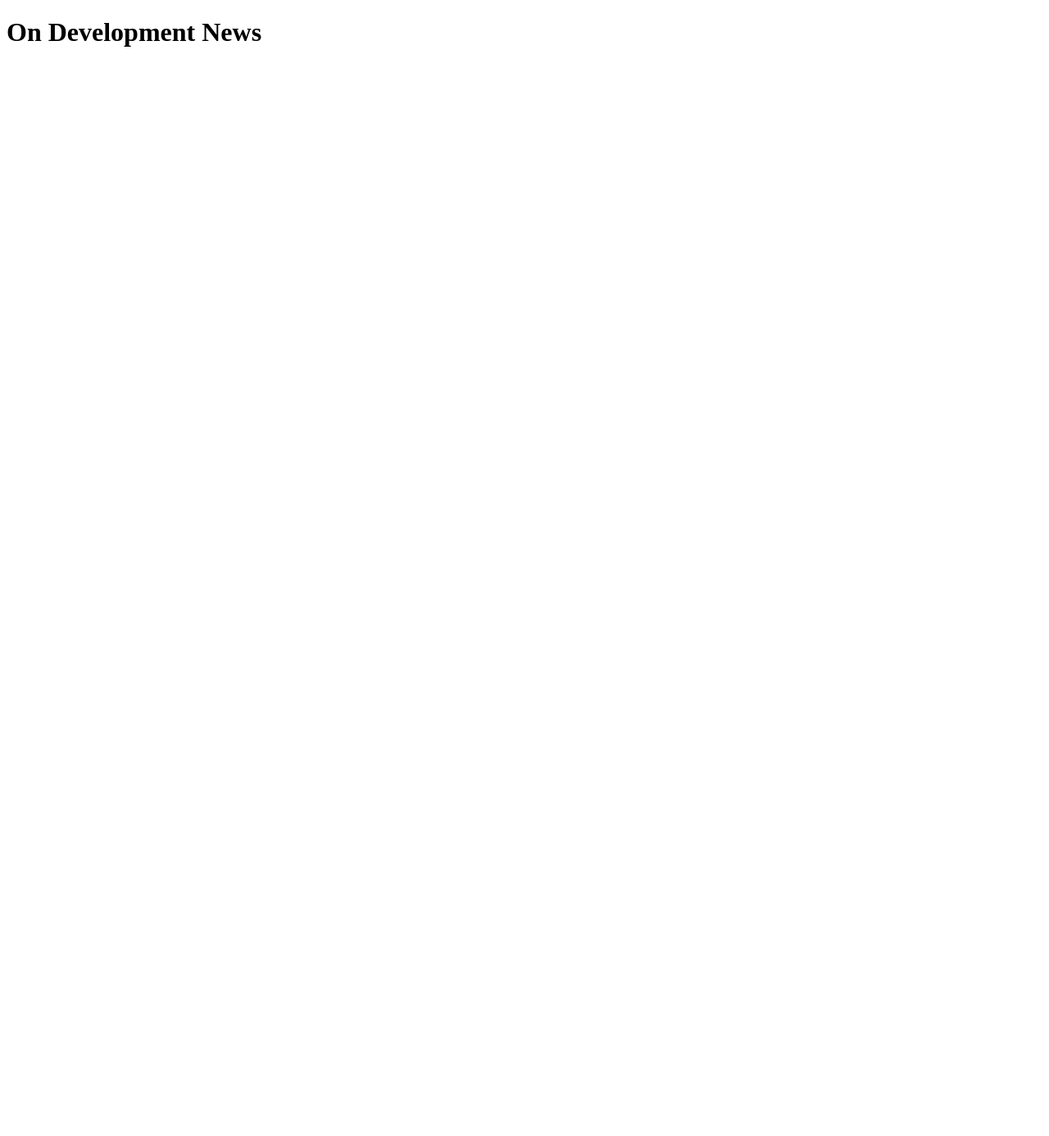
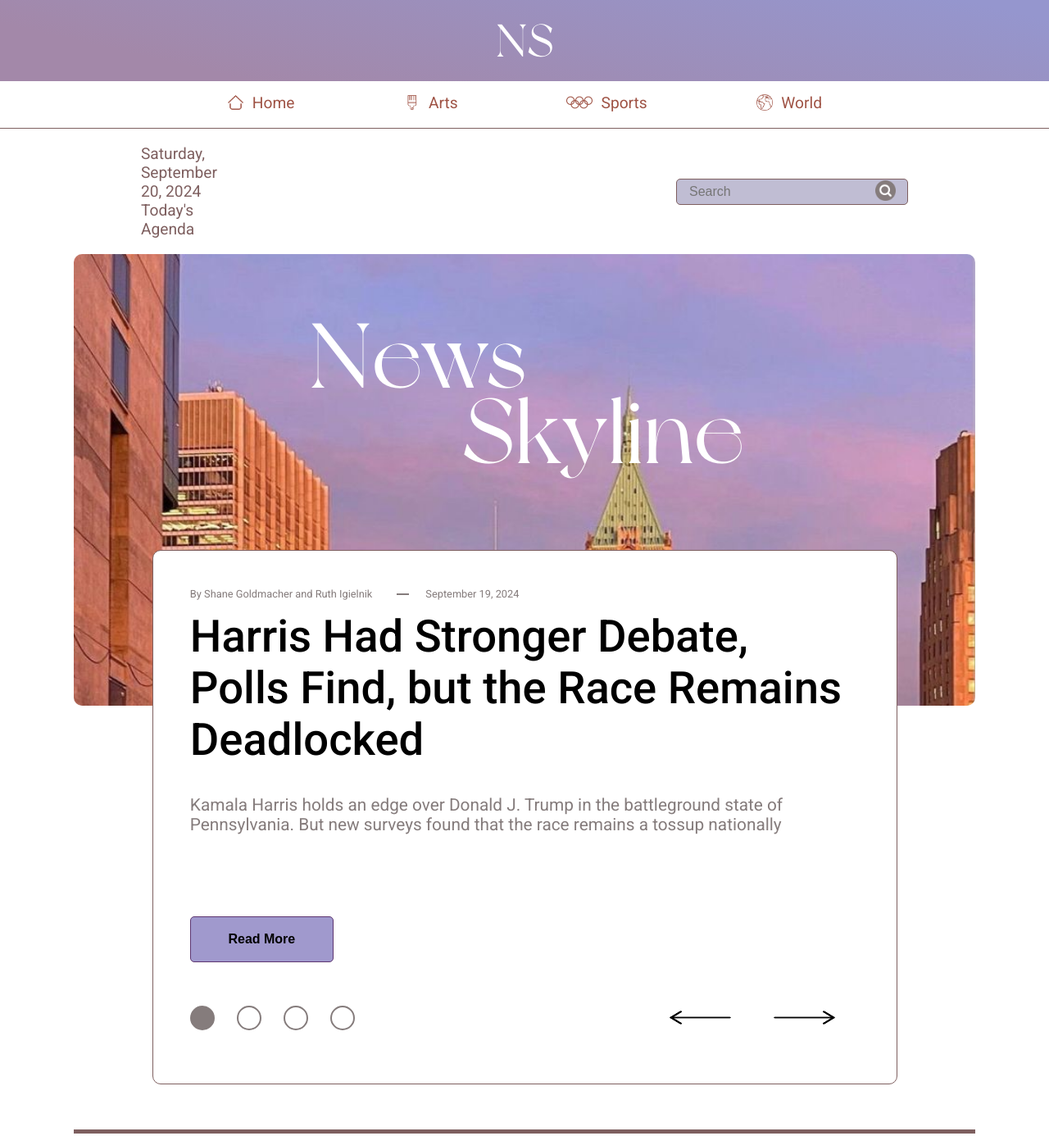
Before and after one commit to Haimonmon/news-skyline, a plain HTML site: page index.html in a window 1280 px wide. Shown: the whole page at 82% size. Before the commit the page ends 800 px from the top, so only its background shows below. Drawn offline with Linux system fonts and the light colour scheme; no server answers.

Commit message:
Working on Home Page

```diff
--- a/fetchData.js
+++ b/fetchData.js
@@ -1,32 +1,84 @@
+
+let fetchedData = {}
+
+// let apiURL = [
+//     "https://api.nytimes.com/svc/topstories/v2/idk.json?api-key=<api-key>",
+//     "https://api.nytimes.com/svc/topstories/v2/idk.json?api-key=<api-key>",
+//     "https://api.nytimes.com/svc/topstories/v2/idk.json?api-key=<api-key>",
+//     "https://api.nytimes.com/svc/topstories/v2/idk.json?api-key=<api-key>"
+// ]
 
 
 /**
- *  TODO: Dont Forget to Change this to original url once youre finished or in presentation day
- *  * Original Link:
- *  * const apiKey = '<api-key>'
- *  * const url = `<api-link>`
+ * ? Fetch all data at once for reuse , i come up for this to solve requesting again and again to their api
+ *
+ * ? their api btw is 5 request per minute if i remember it right.
+ *
+ * ? So on each page's of my site we will reuse and reuse the previous fetched files from the local ` fetchedData ` object
+ *
+ * TODO: Dont Forget to Change this to original url once youre finished or in presentation day
+ * * Original Link:
+ * * const fetchedData = {} // The Local storage
+ * * const apiUrl = []
  */
+const fetchAllData = async () => {
+    try {
+        const response = await Promise.all(apiURL.map(url => fetch(url)))
 
-const fetchData = async (filePath) => {
-    try {
-        const notPermanentData = await fetch(filePath);
-        const data = await notPermanentData.json()
+        // Get api json :)
+        const dataArray = await Promise.all(response.map(data => data.json()))
 
-        if (data.status === 'OK') {
-            data.results.forEach(newsPosts => {
-                const newsPostTitle = newsPosts.title;
-                console.log(newsPostTitle)
-            });
-        } else {
-            console.log('Response didnt meet ERROR')
+        fetchedData = {
+            homePageData: dataArray[0],
+            sportsPageData: dataArray[1],
+            artsPageData: dataArray[2],
+            worldPageData: dataArray[3]
         }
+
+        console.log(fetchedData)
     } catch(error) {
         console.log(`Failed to fetch, Check your apiKey bro. ${error}`)
     }
 }
 
+
+/**
+ * ! For Temporarily
+ */
+const fetchData = async (filePath) => {
+    try {
+        const response = await fetch(filePath);
+        const data = await response.json();
+
+        if (data.status === 'OK') {
+            data.results.forEach(newsPosts => {
+                const newsPostTitle = newsPosts.title;
+                console.log(newsPostTitle);
+            });
+        } else {
+            console.log('Response didnt meet ERROR');
+        }
+    } catch(error) {
+        console.log(`Failed to fetch, Check your apiKey bro. ${error}`);
+    }
+}
+
+/**
+ * For Search Bar Functionality
+ */
+const enableSearchBarFunctionality = () => {
+    const searchInput = document.getElementById('search-input');
+    const searchButton = document.getElementById('search-btn');
+
+    searchButton.addEventListener('click', () => {
+        const searchValue = searchInput.value;
+
+        console.log(searchValue);
+    })
+}
 const filePafh = './example-api-data.json';
 
-fetchData(filePafh)
+fetchData(filePafh);
+enableSearchBarFunctionality()
 
 // * Run this with html to see on console
--- a/index.html
+++ b/index.html
@@ -3,10 +3,98 @@
 <head>
     <meta charset="UTF-8">
     <meta name="viewport" content="width=device-width, initial-scale=1.0">
+    <link rel="preconnect" href="https://fonts.googleapis.com">
+    <link rel="preconnect" href="https://fonts.gstatic.com" crossorigin>
+    <link href="https://fonts.googleapis.com/css2?family=Roboto:ital,wght@0,100;0,300;0,400;0,500;0,700;0,900;1,100;1,300;1,400;1,500;1,700;1,900&display=swap" rel="stylesheet">
+    <link rel="stylesheet" href="style.css">
     <title>Document</title>
 </head>
 <body>
-    <h1>On Development News</h1>
+    <nav>
+        <div class="logo"> NS </div>
+        <div class="button-nav-container">
+
+            <div id="home-button" class="nav-button">
+                <img src="./assets/navigation-icons/ICON-Home-0001.png" alt="">
+                <p>Home</p>
+            </div>
+
+            <div id="arts-button" class="nav-button">
+                <img src="./assets/navigation-icons/ICON-Arts-0002.png" alt="">
+                <p>Arts</p>
+            </div>
+
+            <div id="sports-button" class="nav-button">
+                <img src="./assets/navigation-icons/ICON-Sports-0003.png" alt="">
+                <p>Sports</p>
+            </div>
+
+            <div id="world-button" class="nav-button">
+                <img src="./assets/navigation-icons/ICON-Worldwide-0004.png" alt="">
+                <p>World</p>
+            </div>
+        </div>
+        <div class="second-nav-container">
+            <div class="date-today-container">
+                <p>Saturday, September 20, 2024 <br> Today's Agenda</p>
+            </div>
+
+            <div class="search-bar-container">
+                <button id="search-btn">
+                    <img src="./assets/navigation-icons/ICON-Searchbar-0005.png" alt="">
+                </button>
+                <input type="text" id="search-input" placeholder="Search">
+            </div>
+        </div>
+    </nav>
+    <header>
+
+        <!-- TODO: this will be applied by javascript, temporarily data for a while 👌 -->
+        <div class="header-container">
+            <div class="page-header-img">
+                <img src="./assets/image/IMG-Header-Page-0001.jpg" alt="">
+                <h1 id="page-name">News</h1>
+                <h1 id="skyline">Skyline</h1>
+            </div>
+            <div class="top-news-container">
+                <div class="author">
+                    <p id="publisher">By Shane Goldmacher and Ruth Igielnik</p>
+                    <hr>
+                    <p id="date-published">September 19, 2024</p>
+                </div>
+
+                <div class="news-title">
+                    <h1>Harris Had Stronger Debate, Polls Find, but the Race Remains Deadlocked</h1>
+                </div>
+
+                <div class="news-abstract">
+                    <p>Kamala Harris holds an edge over Donald J. Trump in the battleground state of Pennsylvania. But new surveys found that the race remains a tossup nationally</p>
+                </div>
+
+                <div class="read-more-btn">
+                    <button>Read More</button>
+                </div>
+
+                <div class="carousel-nav">
+                    <div class="circle-nav">
+                        <div id="cnav-btn1" class="circle"></div>
+                        <div id="cnav-btn2" class="circle"></div>
+                        <div id="cnav-btn3" class="circle"></div>
+                        <div id="cnav-btn4" class="circle"></div>
+                    </div>
+
+                    <div class="arrow-nav">
+                        <img id="previous-arrow" src="./assets/navigation-icons/ICON-Arrow-0006.png" alt="">
+                        <img id="forward-arrow" src="./assets/navigation-icons/ICON-Arrow-0006.png" alt="">
+                    </div>
+                </div>
+            </div>
+        </div>
+    </header>
+    <hr>
+    <article>
+
+    </article>
     <script src="fetchData.js"></script>
 </body>
 </html>
--- /dev/null
+++ b/style.css
@@ -0,0 +1,289 @@
+@font-face {
+    font-family: 'NewYork';
+    src: url(assets/font/newyork/NewYork\ PERSONAL\ USE.otf);
+}
+
+:root {
+ --margin-left-right: 15rem;
+}
+
+body {
+    font-family: "Roboto",sans-serif;
+    margin: 0 auto;
+}
+
+.logo {
+    font-family: 'NewYork';
+    text-align: center;
+    background: rgb(149,150,206);
+    background: linear-gradient(193deg, rgba(149,150,206,1) 6%, rgba(163,136,169,1) 82%);
+    font-size: 3.5rem;
+    padding: 15px;
+    color: white;
+}
+
+.button-nav-container {
+    display: flex;
+    justify-content: center;
+    align-items: center;
+    gap: 8.3rem;
+    border-bottom: 1px solid #7E5F5F;
+    padding: 10px;
+}
+
+.nav-button img {
+    height: 1.3rem;
+}
+
+#sports-button img {
+    height: 2rem;
+    width: 1,5rem;
+}
+
+.nav-button p {
+    font-size: 1.2rem;
+    margin: 0;
+    color: #9F5345;
+    transition: color 0.3s ease;
+}
+
+.nav-button {
+    cursor: pointer;
+    margin: 0;
+    position: relative;
+    padding-bottom: 5px;
+    display: flex;
+    justify-content: center;
+    align-items: center;
+    gap: 10px;
+}
+
+/* Navigation underline hover */
+.nav-button::after {
+    content: '';
+    position: absolute;
+    left: 0;
+    bottom: 0;
+    width: 0;
+    height: 2px;
+    background-color: #9F5345;
+    transition: width 0.3s ease;
+}
+
+.nav-button:hover::after {
+    width: 100%;
+}
+
+.second-nav-container {
+    display: flex;
+    align-items: center;
+    justify-content: center;
+    gap: 35rem;
+    font-size: 1.2rem;
+    color: #7E5F5F;
+    margin-left: var(--margin-left-right);
+    margin-right: var(--margin-left-right);
+}
+
+.search-bar-container input[type=text] {
+    width: 260px;
+    padding: 6px;
+    font-size: 1rem;
+    border-radius: 5px;
+    padding-left: 15px;
+    border: 1px solid #7E5F5F;
+    background-color: #C0BDD3;
+    outline: none;
+    color: #513f3f;
+}
+
+.search-bar-container {
+    position: relative;
+}
+
+#search-btn {
+    position: absolute;
+    border: none;
+    padding: 0;
+    right: 15px;
+    background: none;
+    top: 52%;
+    transform: translateY(-50%);
+    cursor: pointer;
+}
+
+.search-bar-container img {
+    width: 25px;
+}
+
+.header-container {
+    position: relative;
+    display: flex;
+    align-items: center;
+    justify-content: center;
+    flex-direction: column;
+}
+
+header {
+    height: 1060px;
+}
+
+.page-header-img {
+    position: relative;
+    width: 100%;
+    max-width: 1100px;
+}
+
+.page-header-img img{
+    width: 100%;
+    height: 551px;
+    object-fit: cover;
+    object-position: 0 4%;
+    border-radius: 10px;
+}
+
+#page-name,
+#skyline {
+    font-family: 'NewYork';
+    position: absolute;
+    font-size: 7rem;
+    color: white;
+    font-weight: 100;
+}
+
+#page-name {
+    top: 10%;
+    left: 26%;
+    right: 15%;
+    margin: 0;
+    height: 0;
+}
+
+#skyline {
+    top: 13%;
+    left: 43%;
+}
+
+.top-news-container {
+    top: 65%;
+    position: absolute;
+    width: 100%;
+    max-width: 907px;
+    height: 650px;
+    background-color: white;
+    border: 1px solid #7E5F5F;
+    border-radius: 10px;
+}
+
+hr {
+    max-width: 1100px;
+    height: 5px;
+    background-color: #7E5F5F;
+    border: none;
+}
+
+
+.author {
+    margin-top: 5%;
+    margin-left: 5%;
+    color: #857C7C;
+    display: flex;
+    align-items: center;
+    font-size: .8rem;
+}
+
+.author p {
+    margin: 0;
+}
+
+.author hr {
+    height: 1.5px;
+    width: 15px;
+    margin-left: 30px;
+    margin-right: 20px;
+    background-color: #857C7C;
+}
+
+.news-title {
+    margin-left: 5%;
+    margin-right: 6%;
+    font-size: 1.7rem;
+}
+
+.news-title h1 {
+    margin-top: 1.5%;
+    font-weight: 500;
+}
+
+.news-abstract {
+    margin-left: 5%;
+    margin-right: 8%;
+    font-size: 1.3rem;
+}
+
+.news-abstract p {
+    margin-top: 0;
+    color: #857C7C;
+}
+
+.read-more-btn {
+    margin-top: 100px;
+    margin-left: 5%;
+}
+
+.read-more-btn button {
+    height: 56px;
+    width: 175px;
+    background-color: #A099CD;
+    border: 1px solid #5D3570;
+    border-radius: 5px;
+    font-size: 1rem;
+    font-weight: 600;
+}
+
+.carousel-nav {
+    display: flex;
+    gap: 24rem;
+    margin-left: 5%;
+    margin-top: 5%;
+}
+
+.circle-nav {
+    display: flex;
+    gap: 1.7rem;
+    align-items: center;
+    justify-content: center;
+}
+
+.circle-nav .circle {
+    border: 2px solid #857C7C;
+    background-color: white;
+    border-radius: 50%;
+    width: 26px;
+    height: 26px;
+    cursor: pointer;
+    transition: background-color 0.3s ease;
+}
+
+.arrow-nav {
+    display: flex;
+    gap: 3.2rem;
+}
+
+#cnav-btn1 {
+    background-color: #857C7C;
+}
+
+.circle-nav .circle:hover {
+    background-color: #857C7C;
+}
+
+.arrow-nav img {
+    width: 75px;
+    height: 45px;
+    cursor: pointer;
+}
+
+.arrow-nav #previous-arrow {
+    transform: rotate(-180deg);
+}
```
Also changed, not shown: assets/font/newyork/READ ME FIRST.txt (added, +27 -0 lines), assets/font/newyork/NewYork PERSONAL USE.otf (added), assets/image/IMG-Header-Page-0001.jpg (added), assets/navigation-icons/ICON-Arrow-0006.png (added), assets/navigation-icons/ICON-Arts-0002.png (added), assets/navigation-icons/ICON-Home-0001.png (added), assets/navigation-icons/ICON-Searchbar-0005.png (added), assets/navigation-icons/ICON-Sports-0003.png (added), assets/navigation-icons/ICON-Worldwide-0004.png (added).
